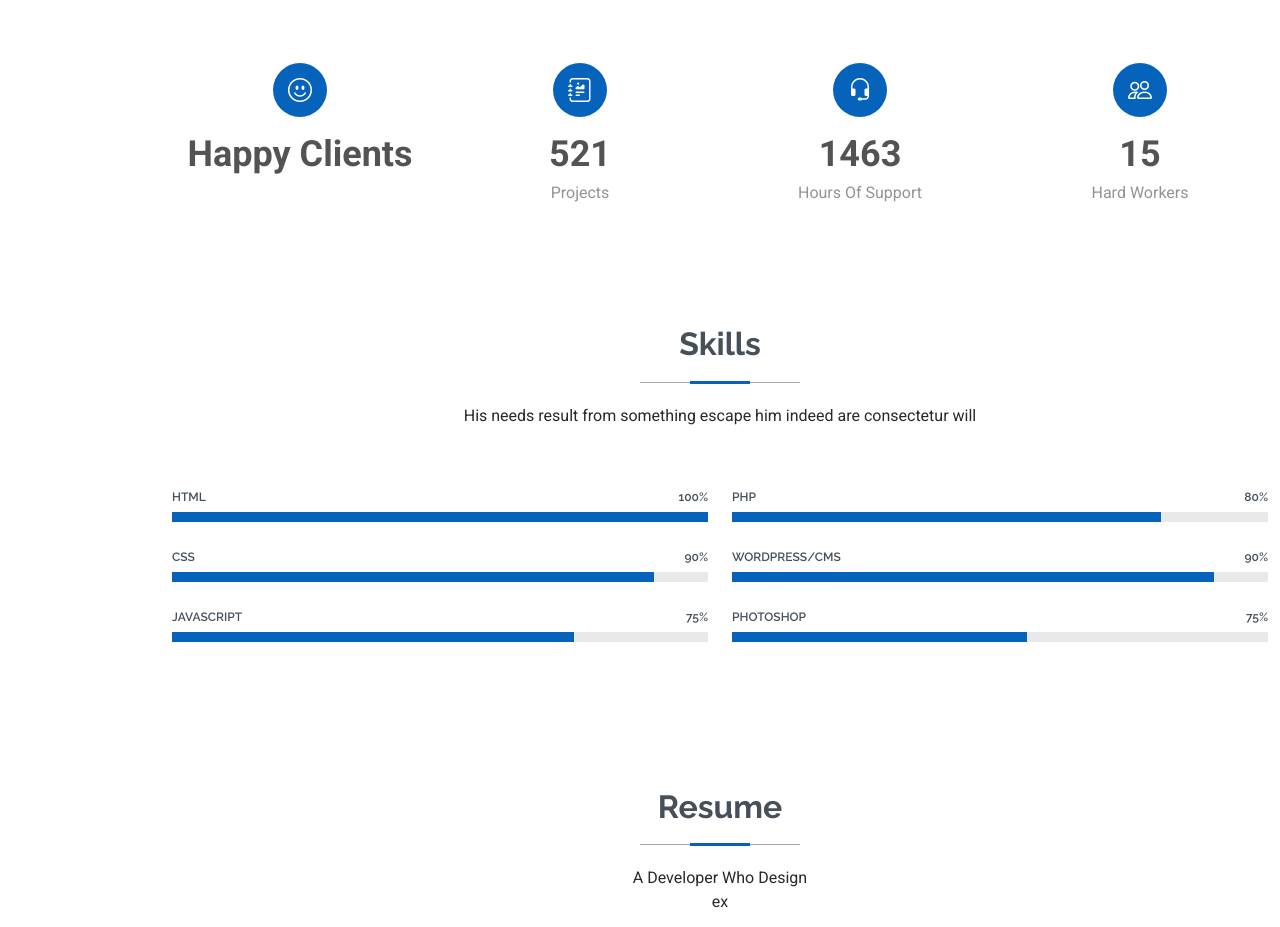
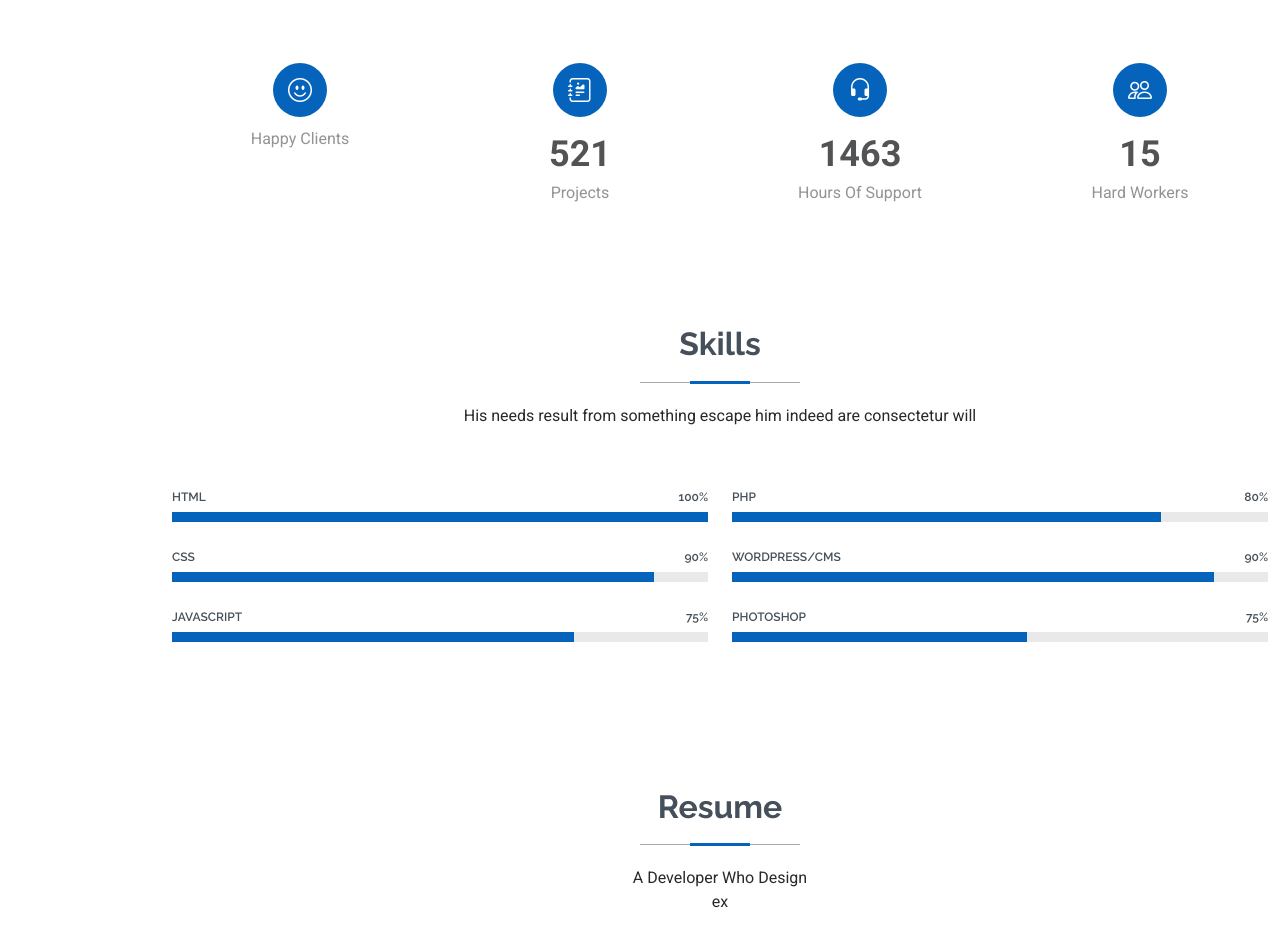
Before and after one commit to zawnyein-zed/ZawZawNyein, a plain HTML site: page index.html in a window 1280 px wide. Shown: the part 1700-2627 px from the top of the page. Drawn offline with Linux system fonts and the light colour scheme.

Commit message:
Update index.html

```diff
--- a/index.html
+++ b/index.html
@@ -162,7 +162,7 @@ I am a person who combines the 'what' and 'why' of design with the 'how' of tech
           <div class="col-lg-3 col-md-6 d-flex flex-column align-items-center">
             <i class="bi bi-emoji-smile"></i>
             <div class="stats-item">
-              <span data-purecounter-start="0" data-purecounter-end="232" data-purecounter-duration="1" class="ppurecounter></span>
+              <span data-purecounter-start="0" data-purecounter-end="232" data-purecounter-duration="1" class="ppurecounter"></span>
               <p>Happy Clients</p>
             </div>
           </div><!-- End Stats Item -->
```
